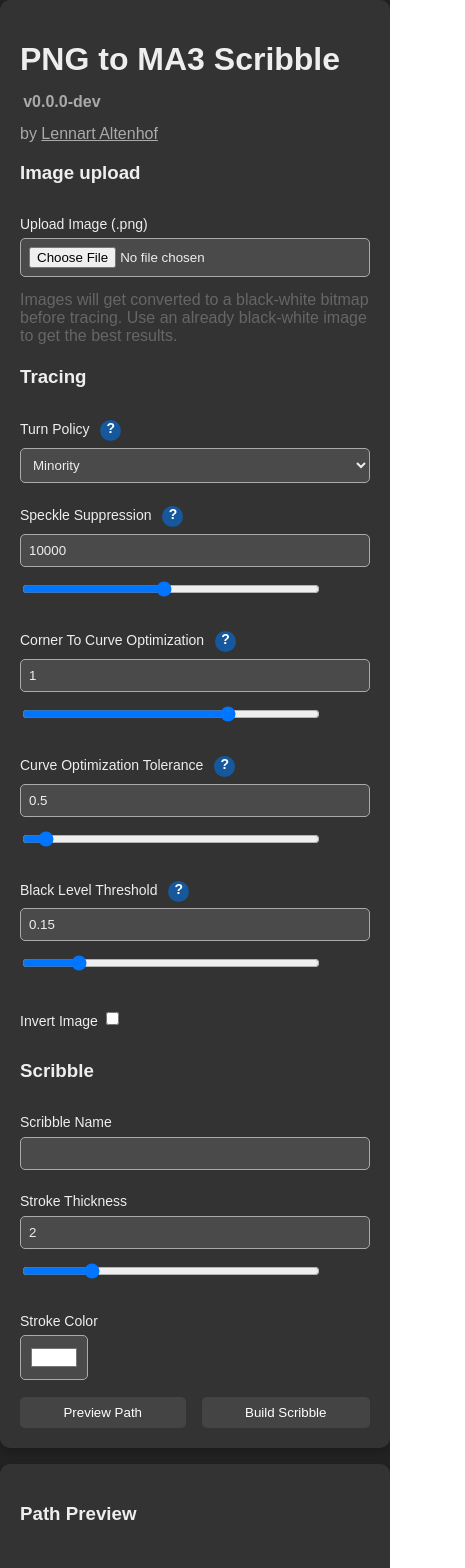
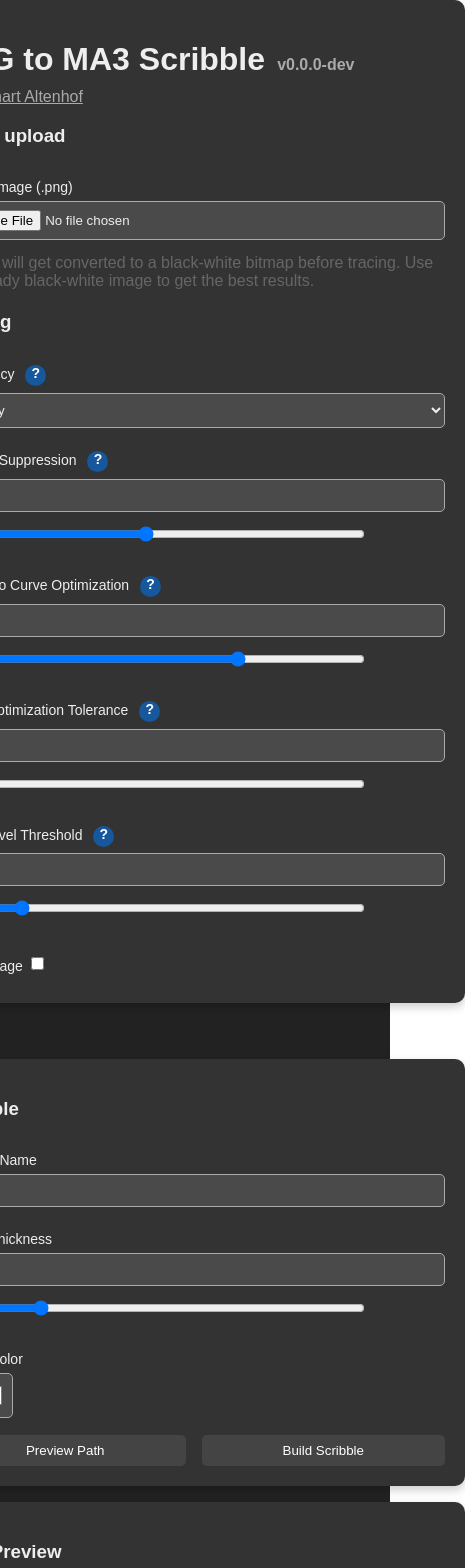
Before and after one commit to lefinal/image-to-ma3-scribble, a Svelte app in the folder webapp/: page / in a window 390 px wide. Shown: the top 1568 px of the page, 465 px wide, since content can reach past the window. Built offline with nearby package versions, Linux system fonts and the light colour scheme.

Commit message:
fix: improve responsiveness

```diff
--- a/webapp/src/App.svelte
+++ b/webapp/src/App.svelte
@@ -246,15 +246,15 @@
   }
 
   function trackFocusVersion() {
-    track('focus_version')
+    track('focus_version');
   }
 
   function trackFocusAuthor() {
-    track('focus_author')
+    track('focus_author');
   }
 
   function trackFocusLicense() {
-    track('focus_license')
+    track('focus_license');
   }
 </script>
 
@@ -288,9 +288,21 @@
         min-height: 100vh;
     }
 
+    .column {
+        display: flex;
+        flex-direction: row;
+        flex-wrap: wrap;
+        flex-shrink: 1;
+        align-content: start;
+        justify-content: center;
+        gap: 1em;
+        padding-bottom: 40px;
+    }
+
     .widget {
-        width: 600px;
+        width: 500px;
         max-width: 600px;
+        height: fit-content;
         background: #333;
         padding: 20px;
         border-radius: 10px;
@@ -451,8 +463,8 @@
 </style>
 
 <main>
+  <div class="column">
     <div class="widget">
-
       <h1>PNG to MA3 Scribble <span class="version">v{PKG.version}</span></h1>
       <div class="author">by <a href="https://la-solutions.one" on:focus={trackFocusAuthor}>Lennart Altenhof</a></div>
 
@@ -537,7 +549,13 @@
           Invert Image
           <input type="checkbox" bind:checked={params.invert} on:change={updateParams}>
         </label>
+      </div>
+    </div>
+  </div>
 
+  <div class="column">
+    <div class="widget">
+      <div class="params">
         <h3>Scribble</h3>
 
         <label>
@@ -547,7 +565,8 @@
 
         <label>
           Stroke Thickness
-        <input type="number" min="0" max="10" bind:value={params.ma3_scribble_stroke_thickness} on:input={updateParams}>
+          <input type="number" min="0" max="10" bind:value={params.ma3_scribble_stroke_thickness}
+                 on:input={updateParams}>
           <input type="range" min="0" max="10" step="0.1" bind:value={params.ma3_scribble_stroke_thickness}
                  on:input={updateParams}>
         </label>
@@ -576,8 +595,10 @@
         {/if}
         <div>
           Click <i>Build Scribble</i> to download.
-        Place the resulting <code>.xml</code> file in your scribbles folder, located in <i>C:\Program Data\&lt;MA directory&gt;\gma3_library\scribbles</i>.
-        Then, in MA3, click <code>Menu</code>→<code>Show Creator</code>→<code>Import</code>→<code>Scribbles</code> and import your scribble.
+          Place the resulting <code>.xml</code> file in your scribbles folder, located in <i>C:\Program Data\&lt;MA
+          directory&gt;\gma3_library\scribbles</i>.
+          Then, in MA3, click <code>Menu</code>→<code>Show Creator</code>→<code>Import</code>→<code>Scribbles</code> and
+          import your scribble.
         </div>
         <div></div>
         <div></div>
@@ -588,11 +609,17 @@
         </div>
         <div class="hint">
           If stuff doesn't work as expected or you have any feedback, please let me know.
-        Keep in mind that my goal was not to create a 1:1 representation, but to convert simple images to a format that can be used in MA3 without automatized cursor movement.
+          Keep in mind that my goal was not to create a 1:1 representation, but to convert simple images to a format
+          that
+          can be used in MA3 without automatized cursor movement.
         </div>
         <div class="hint">
-        Because the program is licensed free of charge, there is no warranty for the program, to the extent permitted by applicable law.
-        See license details <a href="https://github.com/lefinal/image-to-ma3-scribble" on:focus={trackFocusLicense}>here</a>.
+          Because the program is licensed free of charge, there is no warranty for the program, to the extent permitted
+          by
+          applicable law.
+          See license details <a href="https://github.com/lefinal/image-to-ma3-scribble"
+                                 on:focus={trackFocusLicense}>here</a>.
+        </div>
       </div>
     </div>
   </div>
```
Lines whose indentation alone changed are shown as unchanged.
